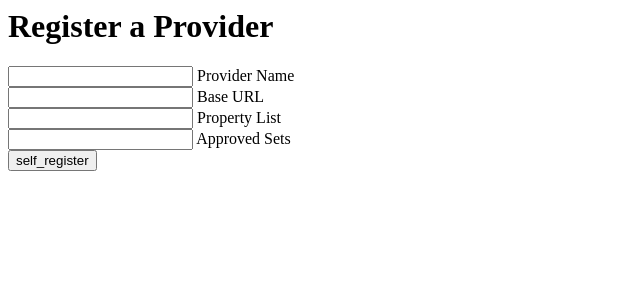
After one commit to erinspace/share_registration, a Django app: template provider_registration/templates/provider_registration/self_registration_form.html in a window 1280 px wide. The commit adds this page. Shown: the top 300 px of the page, without its empty margins (0-640 px from the left). Run offline with Django 3.2, Linux system fonts and the light colour scheme; the template is opened without the code that fills it, so the values that code supplies are empty.

Commit message:
add namespace and provider self registration form

```diff
--- a/provider_registration/templates/provider_registration/index.html
+++ b/provider_registration/templates/provider_registration/index.html
@@ -1,7 +1,7 @@
 {% if latest_provider_list %}
     <ul>
     {% for provider in latest_provider_list %}
-        <li><a href="{% url 'detail' provider.provider_name %}">{{ provider.provider_name }}</a></li>
+        <li><a href="{% url 'provider_registration:detail' provider.provider_name %}">{{ provider.provider_name }}</a></li>
     {% endfor %}
     </ul>
 {% else %}
--- /dev/null
+++ b/provider_registration/templates/provider_registration/self_registration_form.html
@@ -0,0 +1,20 @@
+<h1>Register a Provider</h1>
+
+{% if error_message %}<p><strong>{{ error_message }}</strong></p>{% endif %}
+
+<form action="{% url 'provider_registration:self_register' %}" method="post">
+{% csrf_token %}
+    <input type="text" name="provider_name"/>
+    <labelfor="provider_name">Provider Name</label><br/>
+
+    <input type="text" name="base_url"/>
+    <labelfor="base_url">Base URL</label><br/>
+
+    <input type="text" name="property_list"/>
+    <labelfor="base_url">Property List</label><br/>
+
+    <input type="text" name="approved_sets"/>
+    <labelfor="base_url">Approved Sets</label><br/>
+
+<input type="submit" value="self_register" />
+</form>
--- a/provider_registration/urls.py
+++ b/provider_registration/urls.py
@@ -5,5 +5,6 @@ from provider_registration import views
 urlpatterns = patterns(
     '',
     url(r'^$', views.index, name='index'),
-    url(r'^(?P<provider_name>.*)/$', views.detail, name='detail'),
+    url(r'^provider_detail/(?P<provider_name>.*)/$', views.detail, name='detail'),
+    url('self_register', views.self_register, name='self_register'),
 )
--- a/provider_registration/views.py
+++ b/provider_registration/views.py
@@ -14,3 +14,7 @@ def index(request):
 def detail(request, provider_name):
     provider = get_object_or_404(RegistrationInfo, provider_name=provider_name)
     return render(request, 'provider_registration/detail.html', {'provider': provider})
+
+
+def self_register(request):
+    return render(request, 'provider_registration/self_registration_form.html')
--- a/shareregistration/urls.py
+++ b/shareregistration/urls.py
@@ -3,6 +3,6 @@ from django.conf.urls import patterns, include, url
 
 urlpatterns = patterns(
     '',
-    url(r'^provider_registration/', include('provider_registration.urls')),
+    url(r'^provider_registration/', include('provider_registration.urls', namespace="provider_registration")),
     url(r'^admin/', include(admin.site.urls)),
 )
```
